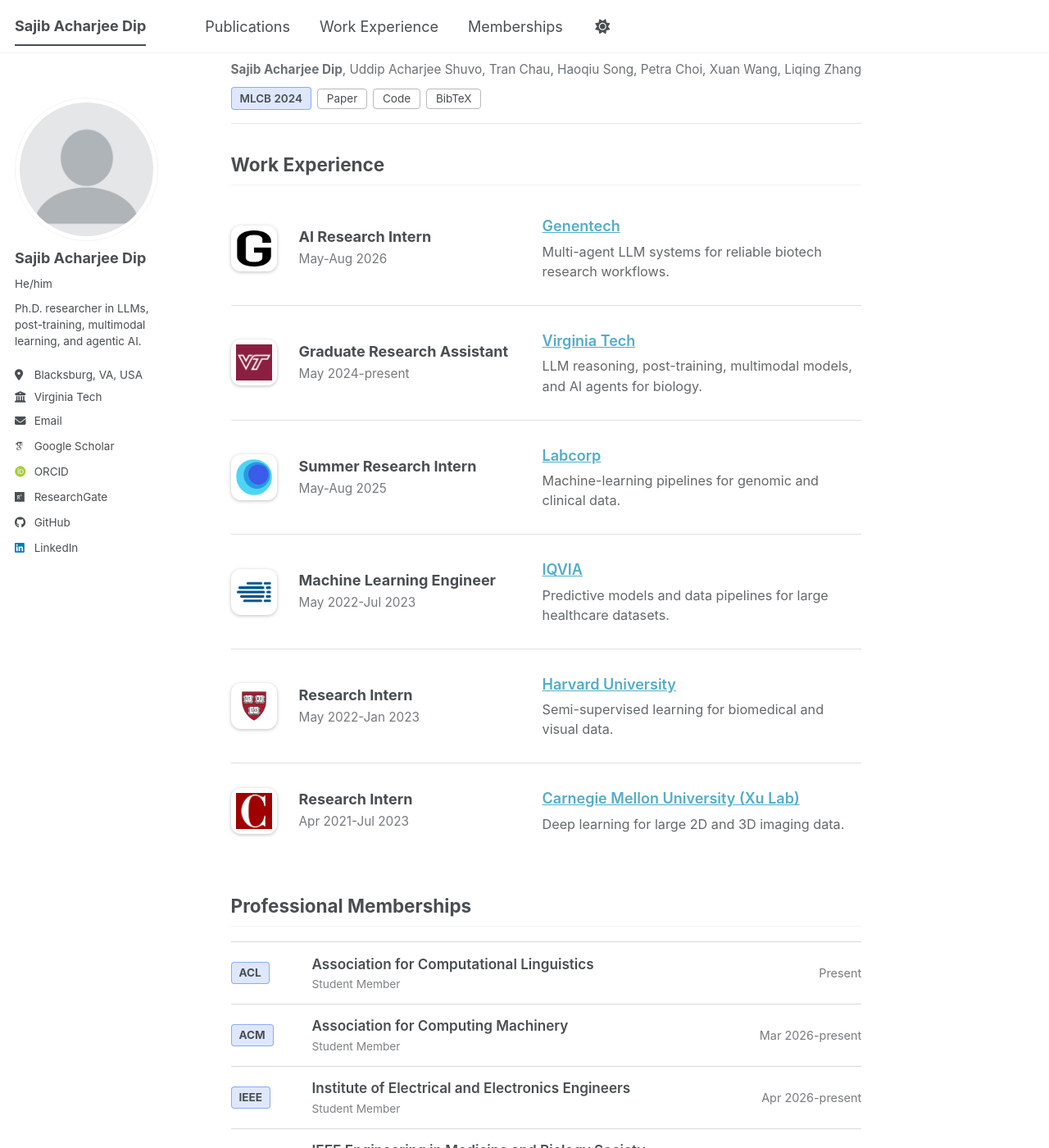
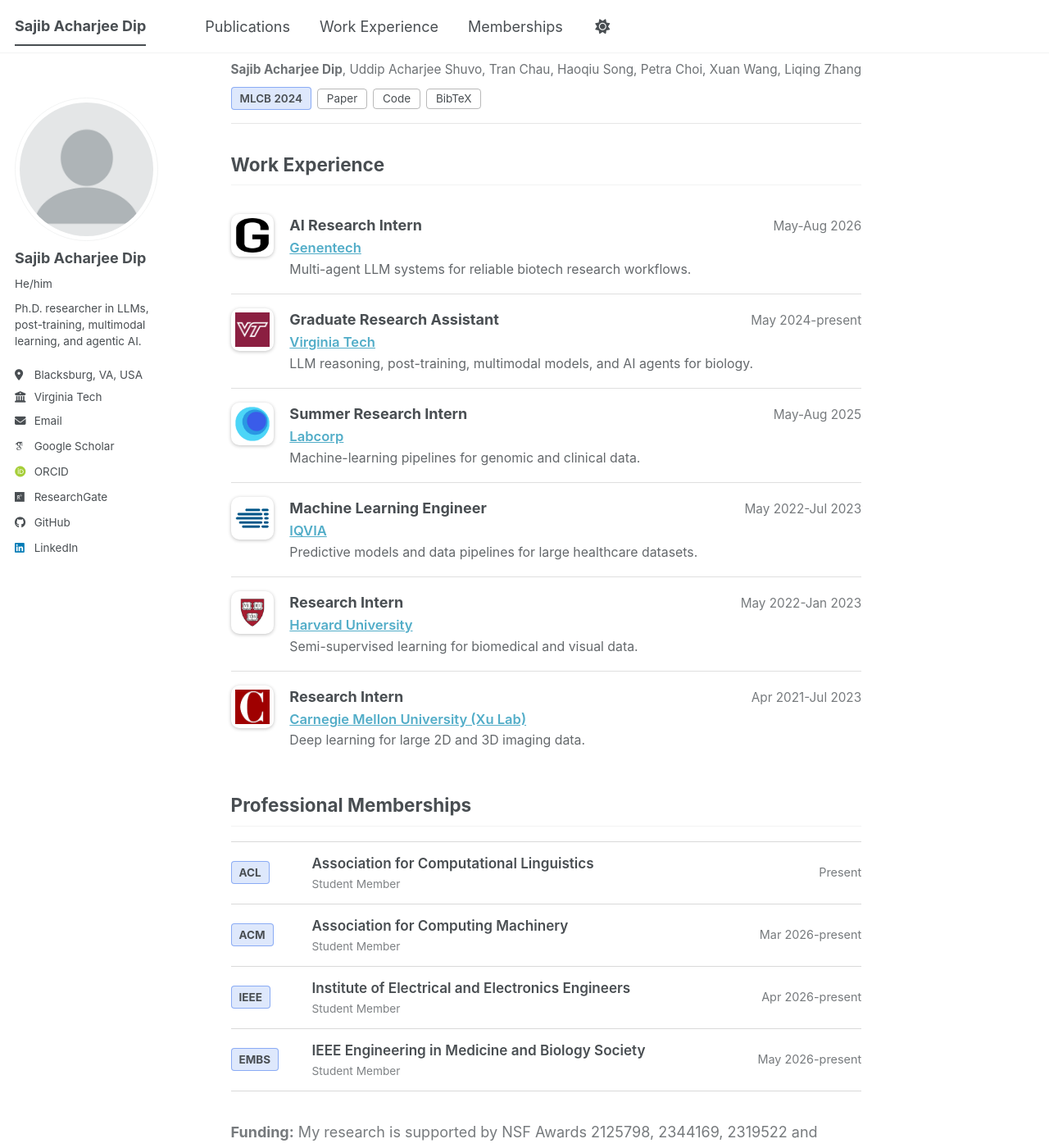
Before and after one commit to Sajib-006/Sajib-006.github.io, a Jekyll site: the page built from _pages/about.md, in a window 1280 px wide and 1400 px high, scrolled down 2266 px. Shown: the whole window at 82% size. Built offline with Jekyll 4.4.1, drawn with Linux system fonts in a browser that asks for light colours; some web fonts are replaced; a script bundle is joined from its source files by our own code; library files that are not in the unit come from our copies.

Commit message:
Work experience: wider text, tighter rows

```diff
--- a/_includes/experience-list.html
+++ b/_includes/experience-list.html
@@ -1,12 +1,9 @@
 <div class="xp">
 {% for x in site.data.experience %}
   <div class="xp__item">
-    <div class="xp__logo"><img src="{{ base_path }}/images/logos/{{ x.logo }}" alt="{{ x.org }} logo" width="48" height="48" loading="lazy"></div>
-    <div class="xp__main">
-      <div class="xp__role">{{ x.role }}</div>
-      <div class="xp__dates">{{ x.dates }}</div>
-    </div>
-    <div class="xp__detail">
+    <div class="xp__logo"><img src="{{ base_path }}/images/logos/{{ x.logo }}" alt="{{ x.org }} logo" width="44" height="44" loading="lazy"></div>
+    <div class="xp__body">
+      <div class="xp__top"><span class="xp__role">{{ x.role }}</span><span class="xp__dates">{{ x.dates }}</span></div>
       <a class="xp__org" href="{{ x.url }}">{{ x.org }}</a>
       <div class="xp__note">{{ x.note }}</div>
     </div>
--- a/assets/css/main.scss
+++ b/assets/css/main.scss
@@ -94,20 +94,16 @@
 .pub__copy { position: absolute; top: 0.4rem; right: 0.4rem; font-size: 0.7em; padding: 0.1rem 0.5rem; border: 1px solid rgba(128,128,128,0.55); border-radius: 4px; background: transparent; color: inherit; cursor: pointer; }
 
 /* Experience list */
-.xp { margin: 1.5rem 0 2.5rem; }
-.xp__item { display: grid; grid-template-columns: 56px minmax(11rem, 15rem) minmax(0, 1fr); gap: 1.5rem; align-items: center; padding: 1.6rem 0; border-bottom: 1px solid rgba(128,128,128,0.25); }
-.xp__item:first-child { padding-top: 0.5rem; }
+.xp { margin: 1rem 0 2rem; }
+.xp__item { display: grid; grid-template-columns: 52px minmax(0, 1fr); gap: 1.1rem; align-items: start; padding: 0.95rem 0; border-bottom: 1px solid rgba(128,128,128,0.25); }
 .xp__item:last-child { border-bottom: 0; }
-.xp__logo { width: 56px; height: 56px; border-radius: 12px; background: #fff; display: flex; align-items: center; justify-content: center; box-shadow: 0 1px 4px rgba(0,0,0,0.25); overflow: hidden; }
-.xp__logo img { width: 44px; height: 44px; object-fit: contain; }
-.xp__role { font-weight: 700; line-height: 1.3; }
-.xp__dates { font-size: 0.85em; opacity: 0.75; margin-top: 0.25rem; }
-.xp__org { font-weight: 600; }
-.xp__note { font-size: 0.9em; opacity: 0.85; margin-top: 0.3rem; line-height: 1.5; }
-@media (max-width: 760px) {
-  .xp__item { grid-template-columns: 56px minmax(0, 1fr); gap: 0.4rem 1rem; align-items: start; }
-  .xp__detail { grid-column: 2; }
-}
+.xp__logo { width: 52px; height: 52px; border-radius: 10px; background: #fff; display: flex; align-items: center; justify-content: center; box-shadow: 0 1px 4px rgba(0,0,0,0.25); overflow: hidden; }
+.xp__logo img { width: 42px; height: 42px; object-fit: contain; }
+.xp__top { display: flex; justify-content: space-between; align-items: baseline; gap: 1rem; flex-wrap: wrap; }
+.xp__role { font-weight: 700; }
+.xp__dates { font-size: 0.85em; opacity: 0.75; white-space: nowrap; }
+.xp__org { font-size: 0.92em; font-weight: 600; }
+.xp__note { font-size: 0.88em; opacity: 0.85; margin-top: 0.15rem; line-height: 1.45; }
 
 /* Membership list */
 .mem { margin: 1rem 0 2rem; border-top: 1px solid rgba(128,128,128,0.3); }
```
